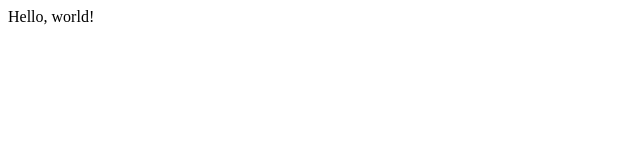
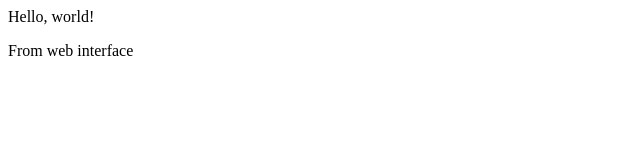
Before and after one commit to bvukovic/oscon-git-training, a plain HTML site: page index.html in a window 1280 px wide. Shown: the whole page, without its empty margins (0-640 px from the left). Drawn offline with Linux system fonts and the light colour scheme.

Commit message:
Web edit
adding from web interface

```diff
--- a/index.html
+++ b/index.html
@@ -1 +1,2 @@
 <p>Hello, world!</p>
+<p>From web interface</p>
```
